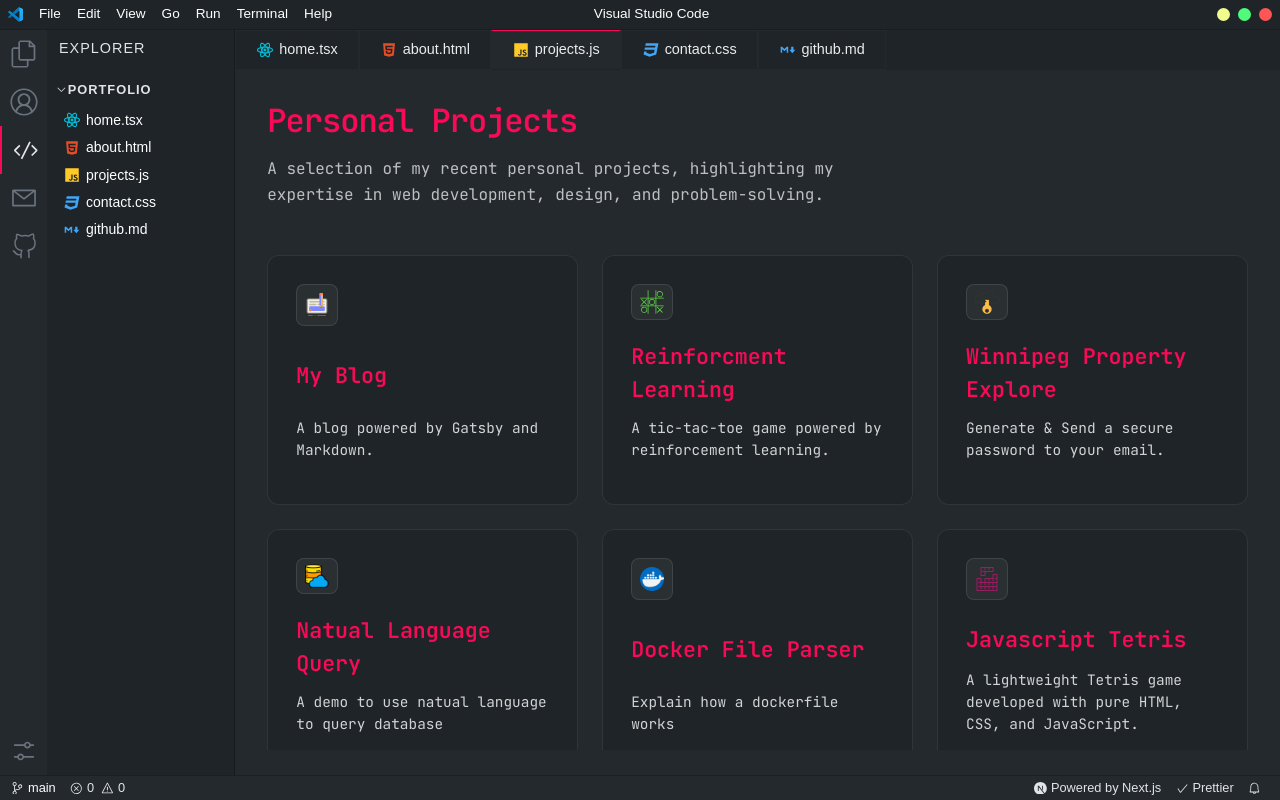
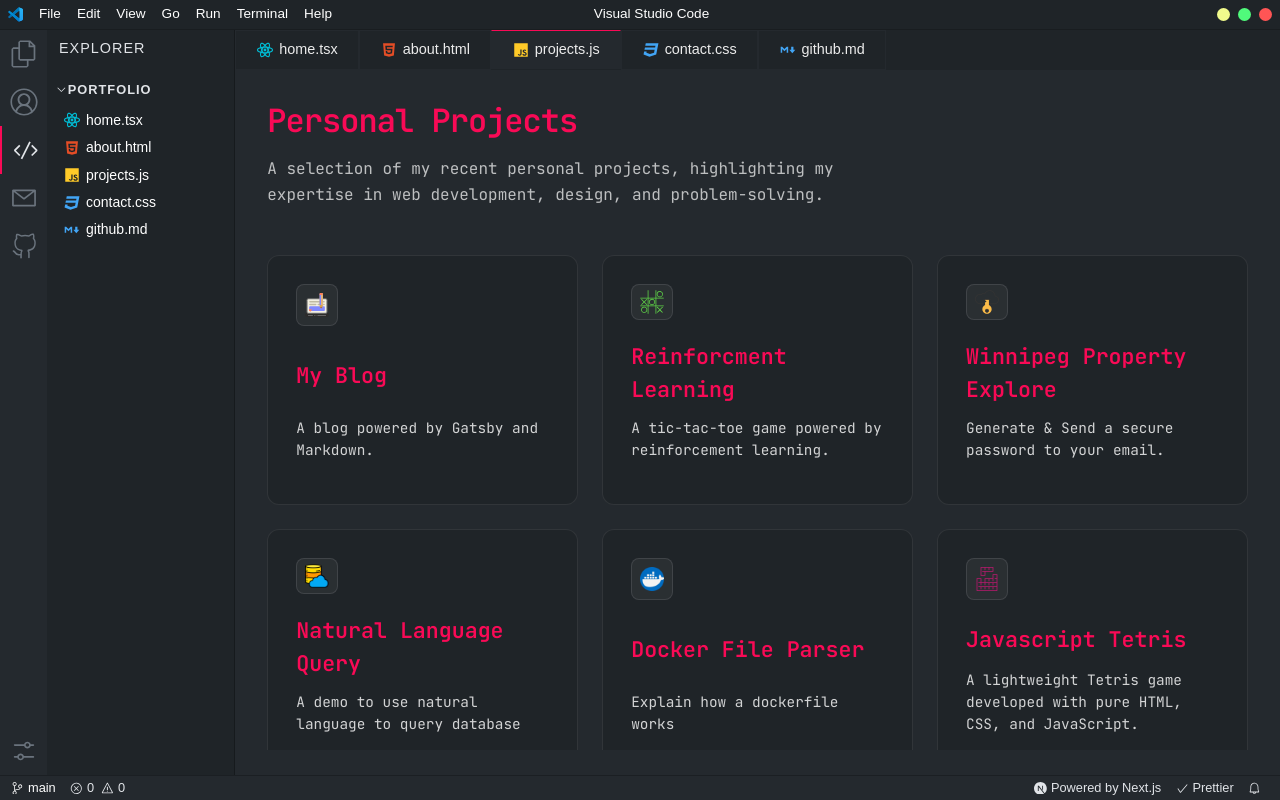
Before and after one commit to alancj731/vscode-portfolio, a Next.js app: page /projects in a window 1280 px wide. Built offline with nearby package versions, Linux system fonts and the light colour scheme.

Commit message:
fix typo

```diff
--- a/data/projects.ts
+++ b/data/projects.ts
@@ -32,11 +32,11 @@
     slug: 'property-explore',
   },
   {
-    title: 'Natual Language Query',
-    description: 'A demo to use natual language to query database',
+    title: 'Natural Language Query',
+    description: 'A demo to use natural language to query database',
     logo: '/logos/database.png',
     link: 'https://natural-query-frontend.vercel.app/',
-    slug: 'natual-query'
+    slug: 'natural-query'
   },
   {
     title: 'Docker File Parser',
```
